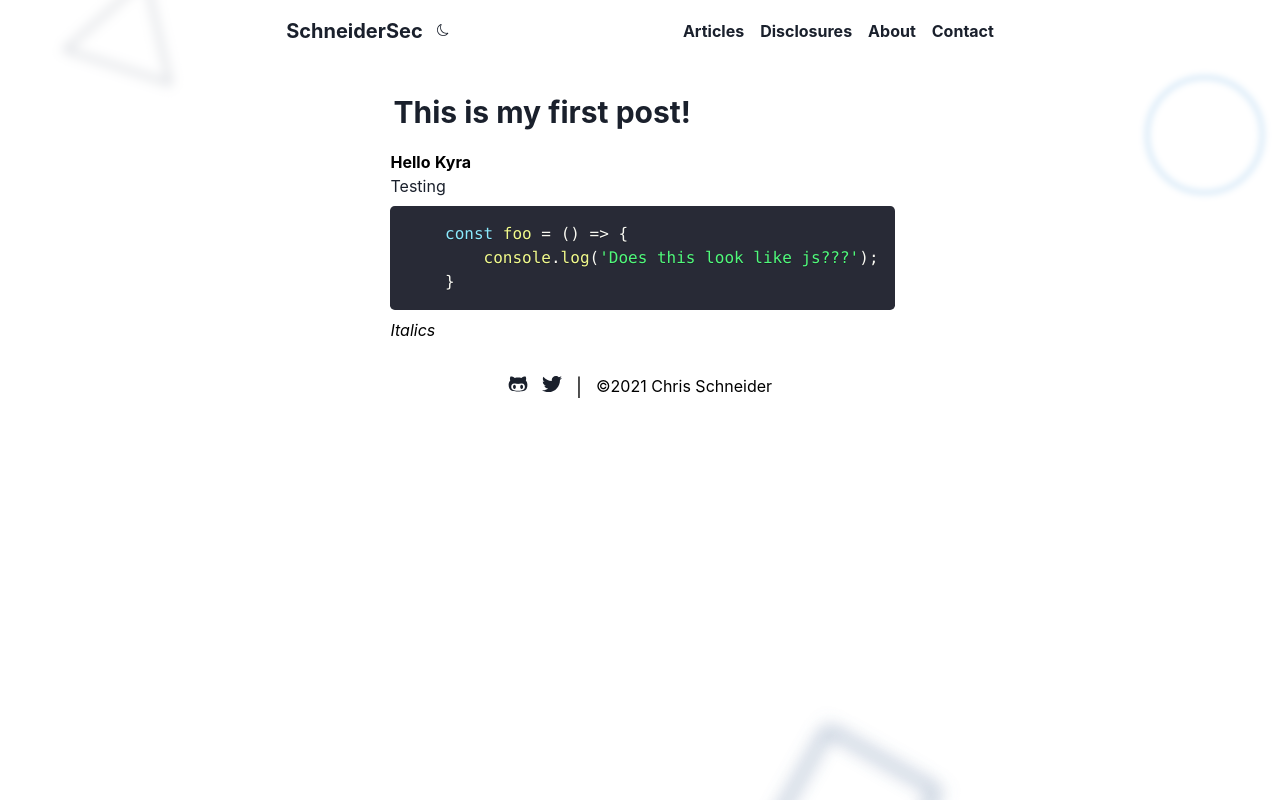
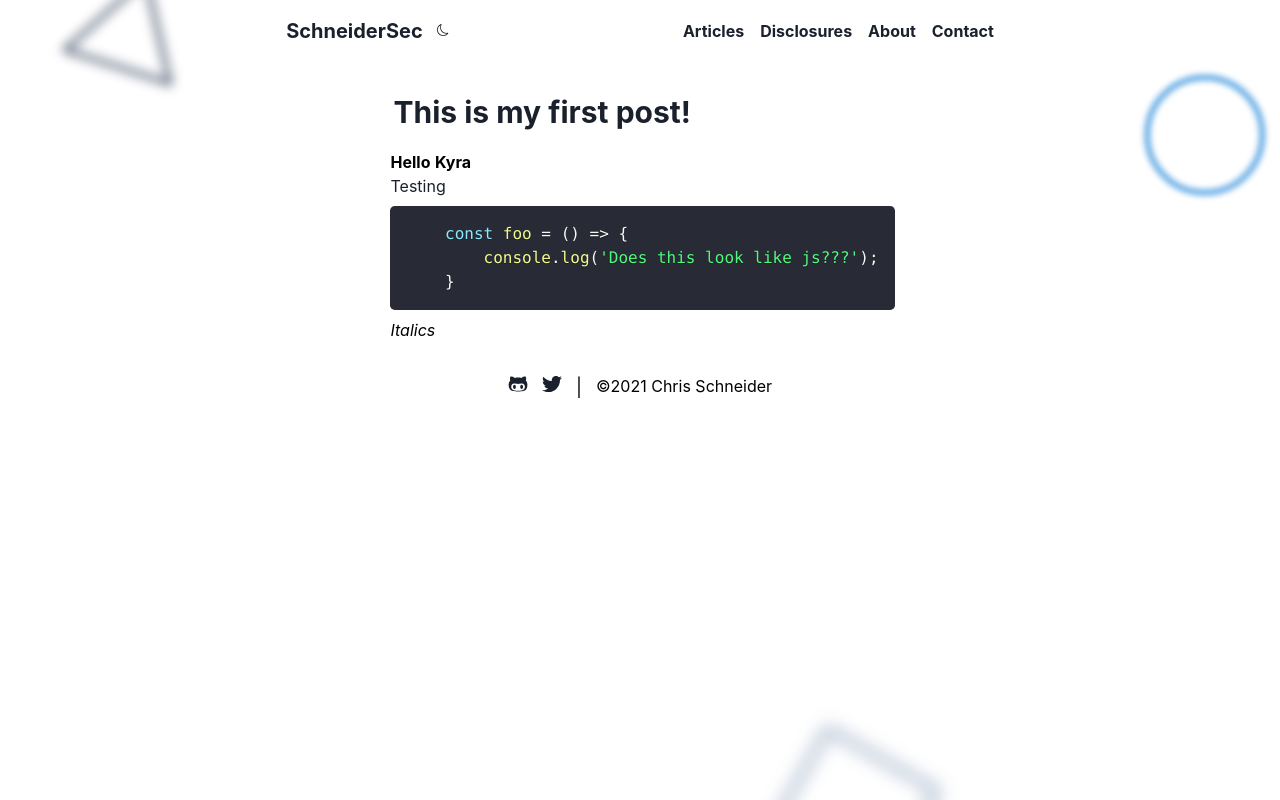
Before and after one commit to SchneiderSec/chakrablog, a Next.js app: page /posts/interestingThing in a window 1280 px wide. Built offline with nearby package versions, Linux system fonts and the light colour scheme.

Commit message:
16th times the charm

```diff
--- a/components/layouts/MainLayout.js
+++ b/components/layouts/MainLayout.js
@@ -12,8 +12,7 @@ const MainLayout = ({ children }) => {
             <Circle width="120px" height="120px"/>
             <Box
             maxW="100%"
-            bg={useColorModeValue('rgba(255,255,255,0.8)', 'rgba(26, 33, 42, 0.8)')}
-            >
+           >
 
             <DeskNavbar  />
             <MobileNav />
--- a/styles/theme.js
+++ b/styles/theme.js
@@ -1,12 +1,12 @@
-import { extendTheme } from '@chakra-ui/react';
+import { extendTheme, useColorModeValue } from '@chakra-ui/react';
 
 const themes = {
     useSystemColorMode: false,
     initialColorMode: 'light',
     styles: {
         global: (props) => ({
-            "*": {
-                bg: 'none'
+            "body": {
+                bg: useColorModeValue('white','rgba(26, 32, 44, 1)')
             },
             "p":
             {
```
